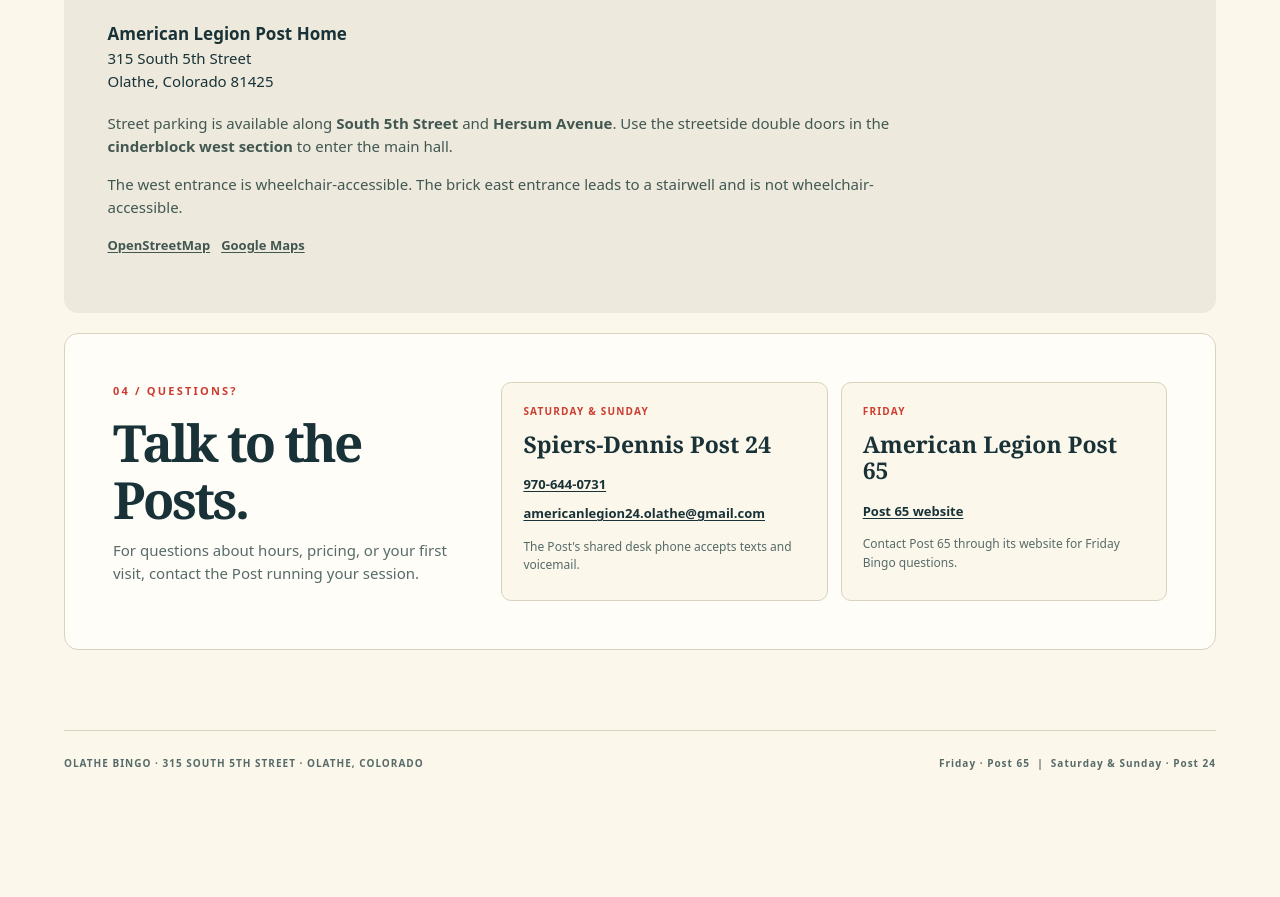
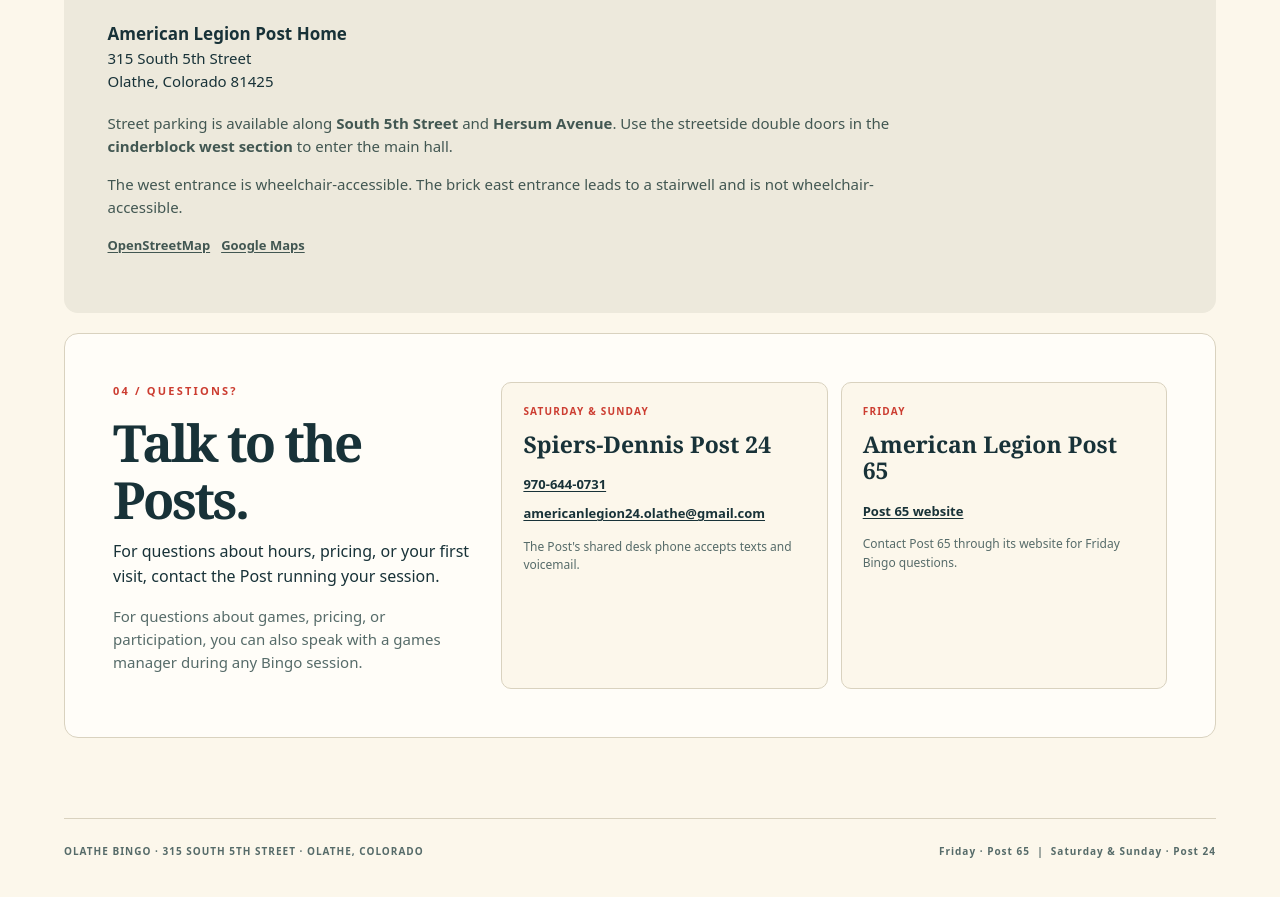
Before and after one commit to SPIERS-DENNIS-POST/spiers-dennis-post.github.io, a Jekyll site: the page built from donate/bingo/index.md, in a window 1280 px wide and 900 px high, scrolled down 2204 px. Shown: the top 897 px of the window. Built offline with Jekyll 4.4.1, drawn with Linux system fonts in a browser that asks for light colours; before the commit the page ends 3015 px from its top, so only the background shows below that.

Commit message:
Invite Bingo visitors to speak with an on-site games manager

```diff
--- a/donate/bingo/index.md
+++ b/donate/bingo/index.md
@@ -51,6 +51,6 @@
 <p class="bingo-map-links"><a href="https://www.openstreetmap.org/way/1411993746">OpenStreetMap</a><a href="https://www.google.com/maps/search/?api=1&amp;query=315%20S%205th%20St%2C%20Olathe%2C%20CO%2081425">Google Maps</a></p>
 </section>
 <section class="bingo-contact" aria-labelledby="bingo-contact-title">
-<div><p class="bingo-eyebrow">04 / QUESTIONS?</p><h2 id="bingo-contact-title">Talk to the Posts.</h2><p>For questions about hours, pricing, or your first visit, contact the Post running your session.</p></div>
+<div><p class="bingo-eyebrow">04 / QUESTIONS?</p><h2 id="bingo-contact-title">Talk to the Posts.</h2><p>For questions about hours, pricing, or your first visit, contact the Post running your session.</p><p>For questions about games, pricing, or participation, you can also speak with a games manager during any Bingo session.</p></div>
 <div class="bingo-contact-cards"><div class="bingo-contact-card"><span class="bingo-contact-type">SATURDAY &amp; SUNDAY</span><h3>Spiers-Dennis Post 24</h3><a href="tel:+1{{ site.data.post.contact.phone | remove: '-' }}">{{ site.data.post.contact.phone | escape }}</a><a href="mailto:{{ site.data.post.contact.email | escape }}">{{ site.data.post.contact.email | escape }}</a><p>The Post's shared desk phone accepts texts and voicemail.</p></div><div class="bingo-contact-card"><span class="bingo-contact-type">FRIDAY</span><h3>American Legion Post 65</h3><a href="https://www.alharrywhitepost65.org/">Post 65 website</a><p>Contact Post 65 through its website for Friday Bingo questions.</p></div></div>
 </section>
```
